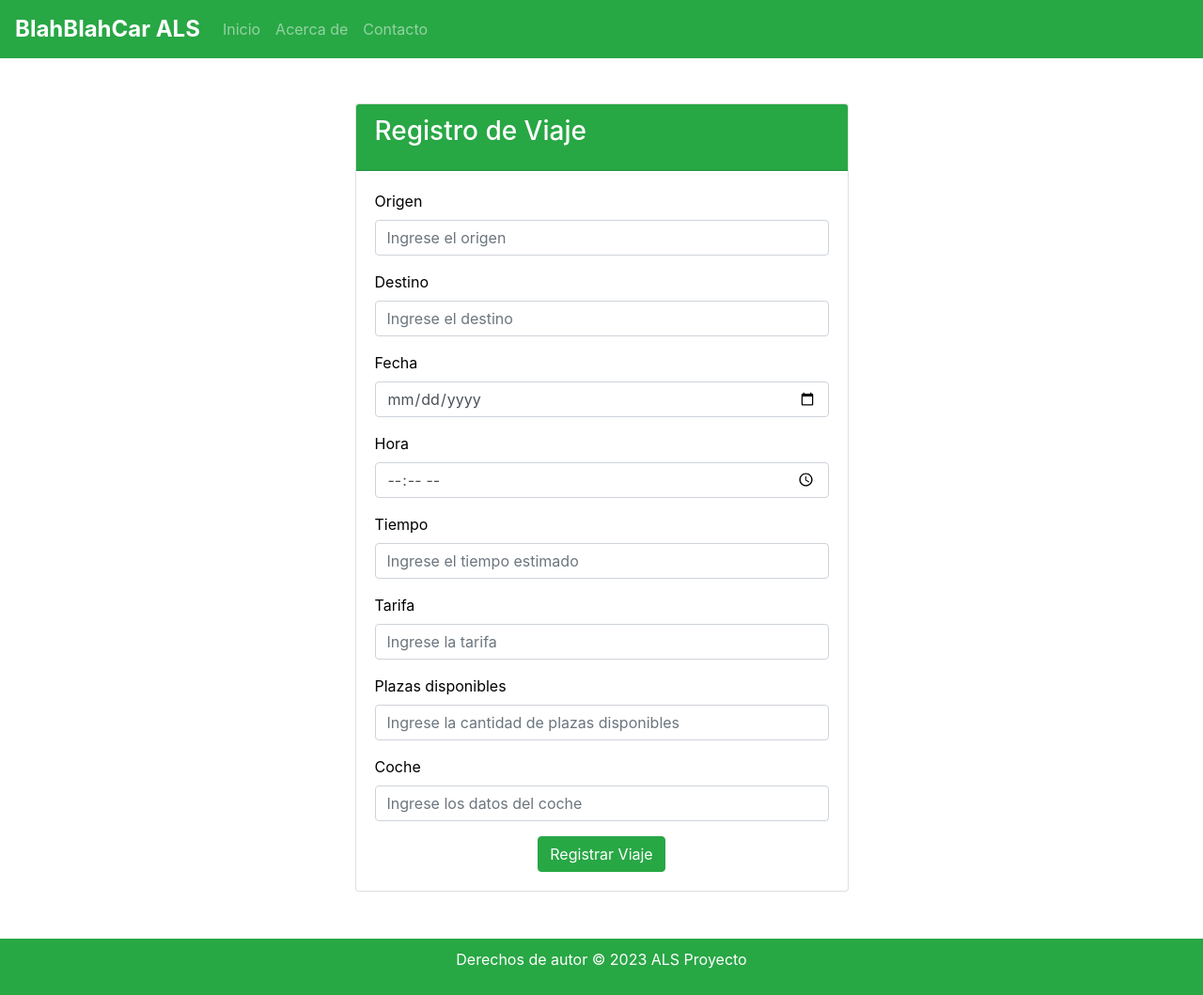
After one commit to przpablo/ALS-proyecto-Perez-Paramos-Pablo, a Flask app: page /publicar/publicar in a window 1280 px wide. The commit adds this page. Shown: the whole page at 94% size. Run offline with Flask 3, Linux system fonts and the light colour scheme; some libraries are stand-ins or nearby versions.

Commit message:
Pantalla publicar viaje

```diff
--- a/model/conductor.py
+++ b/model/conductor.py
@@ -1,7 +1,7 @@
 # Conductor
 
-from coche import Coche
-from usuario import Usuario
+from model.coche import Coche
+from model.usuario import Usuario
 
 
 class Conductor(Usuario):
--- a/model/usuario.py
+++ b/model/usuario.py
@@ -68,6 +68,10 @@
     def find(s: sirope.Sirope, email: str) -> "Usuario":
         return s.find_first(Usuario, lambda u: u.email == email)
 
+    def publica(self, origen, destino, fecha, hora, tiempo, tarifa, plazas):
+        from viaje import Viaje
+        return Viaje(origen, destino, fecha, hora, tiempo, tarifa, plazas, self)
+
     # Pablo Perez (6934982394) pablo.perez@gmail: 5.0
     def __str__(self):
         return f"{self.nombre} ({self.telefono}) {self.email}: {self.calcular_valoracion()}"
--- a/views/main/app.py
+++ b/views/main/app.py
@@ -1,12 +1,12 @@
-import os
 import flask
 import sirope
 import flask_login
-from flask import render_template, redirect, url_for, request
+from flask import render_template, request
 from flask_login import login_manager
 from views.auth.auth import auth_blueprint
-from views.search.home import home_blueprint
+from views.search.home import home_blueprint, publicar_blueprint
 from model.usuario import Usuario
+from model.viaje import Viaje
 
 
 def create_app():
@@ -19,6 +19,7 @@
     lmanager.init_app(aplicacion)
     aplicacion.register_blueprint(auth_blueprint, url_prefix='/auth')
     aplicacion.register_blueprint(home_blueprint, url_prefix='/home')
+    aplicacion.register_blueprint(publicar_blueprint, url_prefix='/publicar')
 
     return aplicacion, lmanager, syrp
 
@@ -44,11 +45,6 @@
     return flask.redirect("/")
 
 
-# IGUAL PUEDO ELIMINARLO
-def guardar_usuario(user):
-    srp.save(user)
-
-
 # Ruta principal
 @app.route('/', methods=['GET', 'POST'])
 def index():
@@ -72,7 +68,12 @@
                 return flask.redirect("/")
 
             flask_login.login_user(user)
-            return redirect(url_for('home.home_route'))
+
+            lista_viajes = srp.load_all(Viaje)
+            datos = {
+                "lista_viajes": reversed(list(lista_viajes))
+            }
+            return render_template('home.html', **datos)
 
     return render_template('index.html')
 
--- a/views/search/home.py
+++ b/views/search/home.py
@@ -4,15 +4,20 @@
 
 
 def get_blprint():
-    home_bprt = flask.blueprints.Blueprint("home", __name__, url_prefix="/home", template_folder="templates",
-                                      static_folder="static")
+    home_bprt = flask.blueprints.Blueprint("home", __name__, template_folder="templates", static_folder="static")
+    publica_bprt = flask.blueprints.Blueprint("publicar", __name__, template_folder="templates", static_folder="static")
     syrp = sirope.Sirope()
-    return home_bprt, syrp
+    return home_bprt, publica_bprt, syrp
 
 
-home_blueprint, srp = get_blprint()
+home_blueprint, publicar_blueprint, srp = get_blprint()
 
 
 @home_blueprint.route('/home', methods=['GET'])
 def home_route():
     return render_template('home.html')
+
+
+@publicar_blueprint.route('/publicar', methods=['GET', 'POST'])
+def publicar_route():
+    return render_template('publicar.html')
--- /dev/null
+++ b/views/search/templates/publicar.html
@@ -0,0 +1,61 @@
+{% extends 'base.html' %}
+
+{% block content %}
+<div class="container">
+    <div class="row justify-content-center mt-5">
+        <div class="col-md-6">
+            <div class="card">
+                <div class="card-header bg-custom" style="background-color: #28a745;">
+                    <h3 class="card-title text-white">Registro de Viaje</h3>
+                </div>
+                <div class="card-body">
+                    <form method="POST">
+                        <div class="mb-3">
+                            <label for="origen" class="form-label">Origen</label>
+                            <input type="text" class="form-control" id="origen" name="origen" placeholder="Ingrese el origen">
+                        </div>
+                        <div class="mb-3">
+                            <label for="destino" class="form-label">Destino</label>
+                            <input type="text" class="form-control" id="destino" name="destino" placeholder="Ingrese el destino">
+                        </div>
+                        <div class="mb-3">
+                            <label for="fecha" class="form-label">Fecha</label>
+                            <input type="date" class="form-control" id="fecha" name="fecha">
+                        </div>
+                        <div class="mb-3">
+                            <label for="hora" class="form-label">Hora</label>
+                            <input type="time" class="form-control" id="hora" name="hora">
+                        </div>
+                        <div class="mb-3">
+                            <label for="tiempo" class="form-label">Tiempo</label>
+                            <input type="text" class="form-control" id="tiempo" name="tiempo" placeholder="Ingrese el tiempo estimado">
+                        </div>
+                        <div class="mb-3">
+                            <label for="tarifa" class="form-label">Tarifa</label>
+                            <input type="text" class="form-control" id="tarifa" name="tarifa" placeholder="Ingrese la tarifa">
+                        </div>
+                        <div class="mb-3">
+                            <label for="plazas" class="form-label">Plazas disponibles</label>
+                            <input type="number" class="form-control" id="plazas" name="plazas" placeholder="Ingrese la cantidad de plazas disponibles">
+                        </div>
+                        <div class="mb-3">
+                            <label for="coche" class="form-label">Coche</label>
+                            <input type="text" class="form-control" id="coche" name="coche" placeholder="Ingrese los datos del coche">
+                        </div>
+                        <div id="dvErrores" style="color: red;background-color: white">
+                            <ul>
+                            {% for msg in get_flashed_messages()%}
+                                <li>{{ msg }}</li>
+                            {% endfor %}
+                            </ul>
+                        </div>
+                        <div class="text-center">
+                            <button type="submit" class="btn btn-success btn-registrarse">Registrar Viaje</button>
+                        </div>
+                    </form>
+                </div>
+            </div>
+        </div>
+    </div>
+</div>
+{% endblock %}
```
Also changed, not shown: model/viaje.py (+12 -2 lines), views/search/templates/home.html (+34 -0 lines), views/search/templates/__init__.py (deleted).
